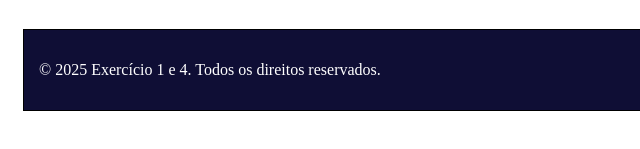
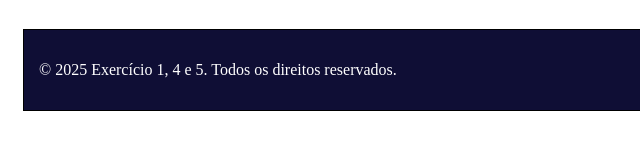
Before and after one commit to JulianoStulp/exercicio-3-codifica, a plain HTML site: page atividade-1-4e5/index.html in a window 1280 px wide. Shown: the part 607-756 px from the top of the page, 0-640 px from the left. Drawn offline with Linux system fonts and the light colour scheme.

Commit message:
ajuste exercicio 5 nome no html

```diff
--- a/atividade-1-4e5/index.html
+++ b/atividade-1-4e5/index.html
@@ -4,7 +4,7 @@
     <meta charset="UTF-8">
     <meta name="viewport" content="width=device-width, initial-scale=1.0">
     <link rel="stylesheet" href="./styles.css">
-    <title>Exercício 1 e 4</title>
+    <title>Exercício 1, 4 e 5</title>
 </head>
 <body>
     <header>
@@ -25,7 +25,7 @@
     </main>
 
     <footer>
-        <p>&copy; 2025 Exercício 1 e 4. Todos os direitos reservados.</p>
+        <p>&copy; 2025 Exercício 1, 4 e 5. Todos os direitos reservados.</p>
     </footer>
 </body>
 </html>
```
